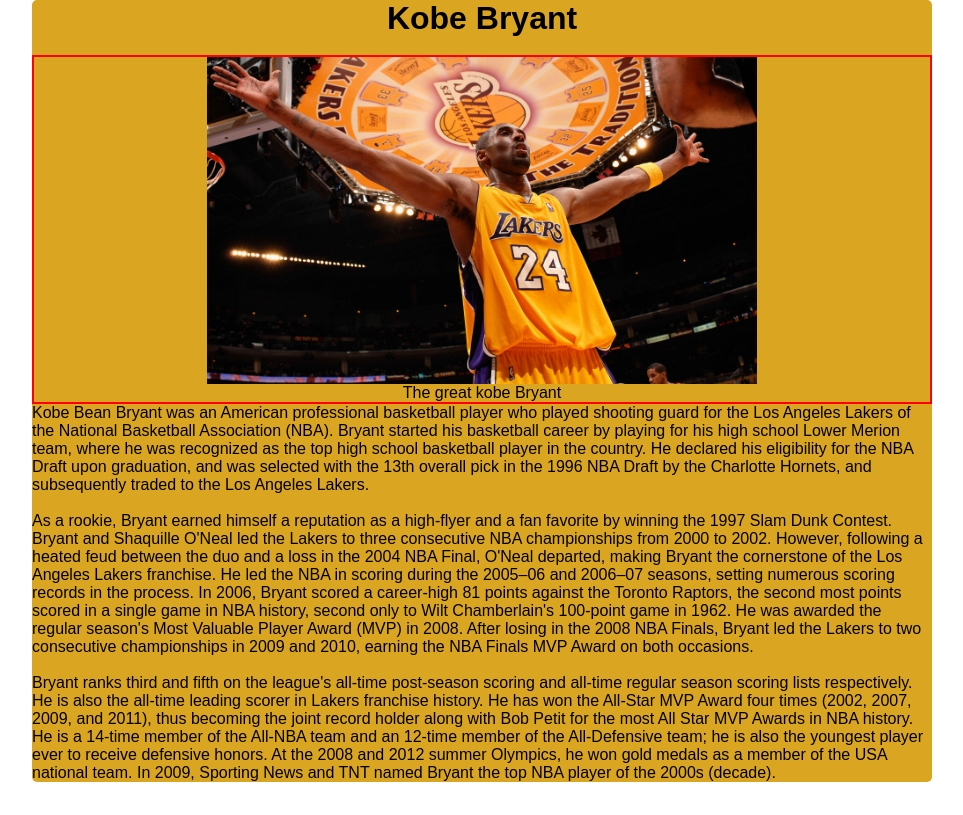
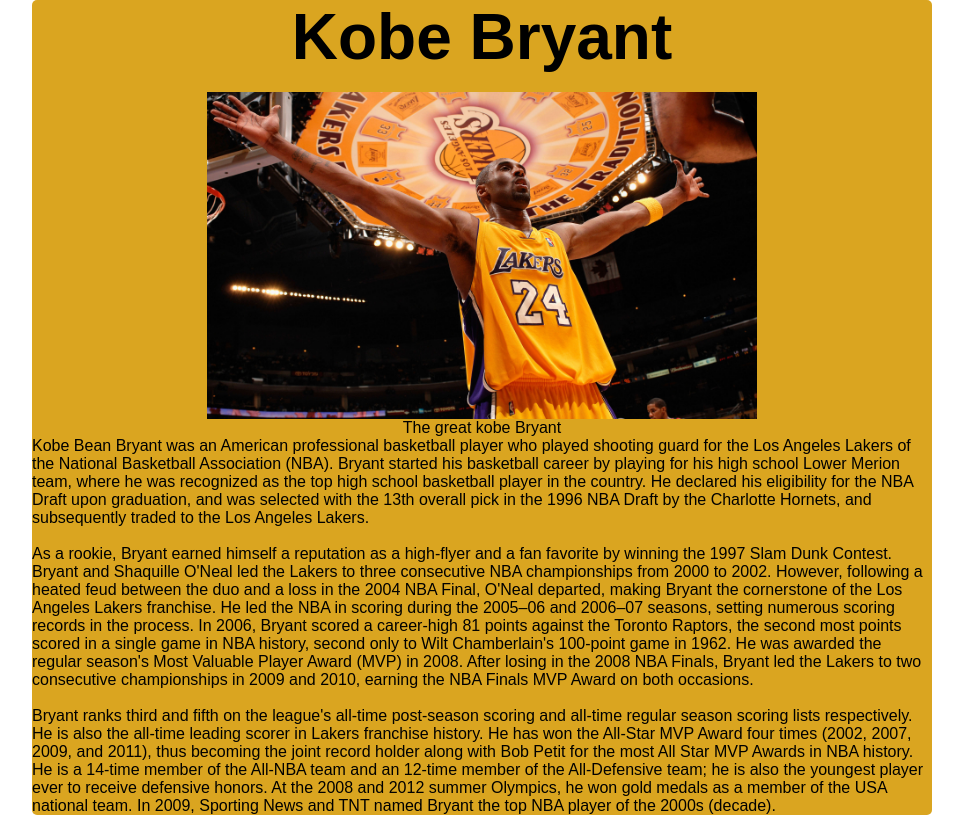
Before and after one commit to Abhikanksh-Chand/Kobe-Bryant-Tribute-site, a plain HTML site: page index.html in a window 1280 px wide. Shown: the whole page, without its empty margins (158-1121 px from the left). Drawn offline with Linux system fonts and the light colour scheme.

Commit message:
title updated

```diff
--- a/index-style.css
+++ b/index-style.css
@@ -21,9 +21,11 @@
     display: flex;
     flex-direction: column;
     justify-content: center;
-    border: 2px solid red;
+    /* border: 2px solid red; */
 }
 #title{
     text-align: center;
+    font-size: 2rem;
+    font-weight: bolder;
 
 }
```
